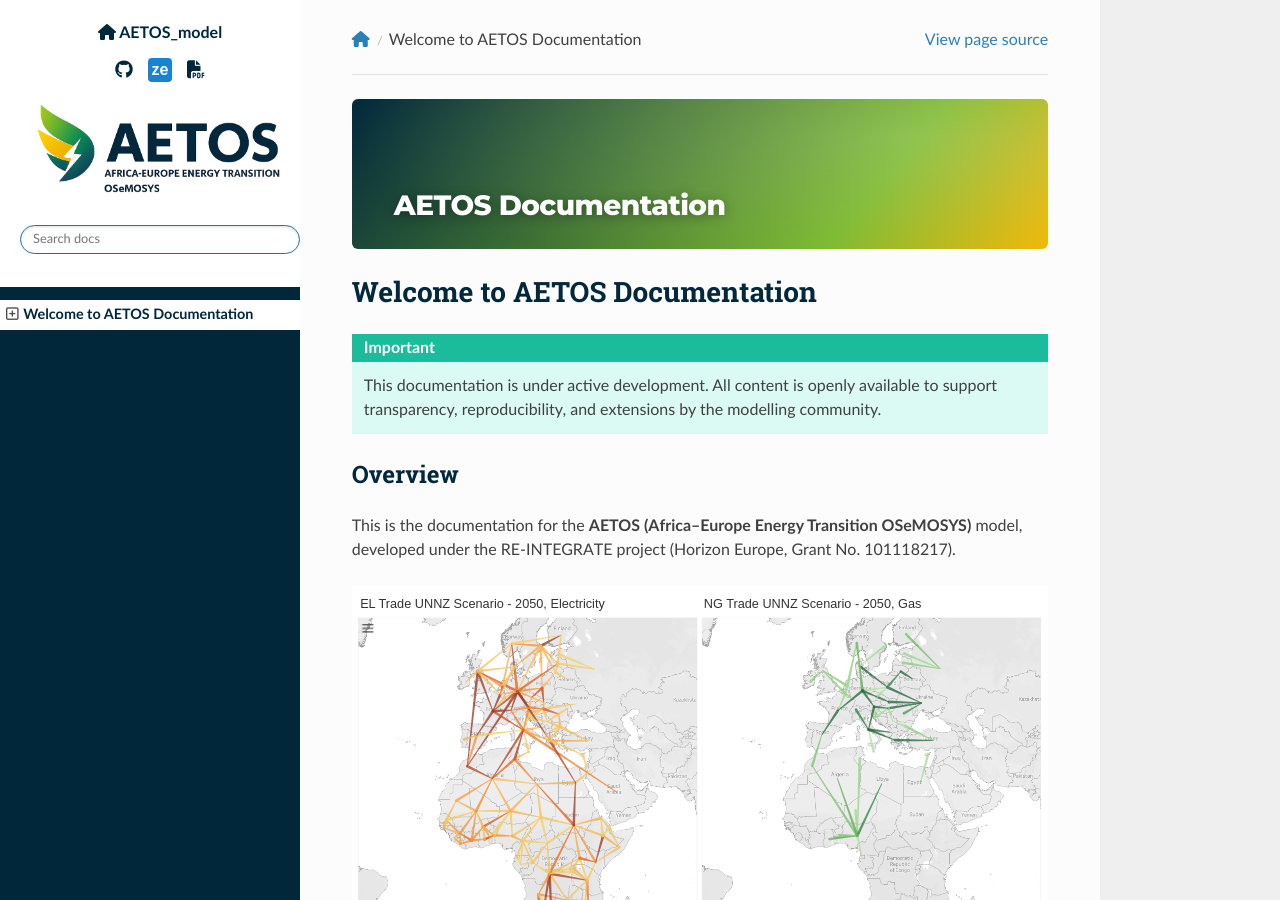
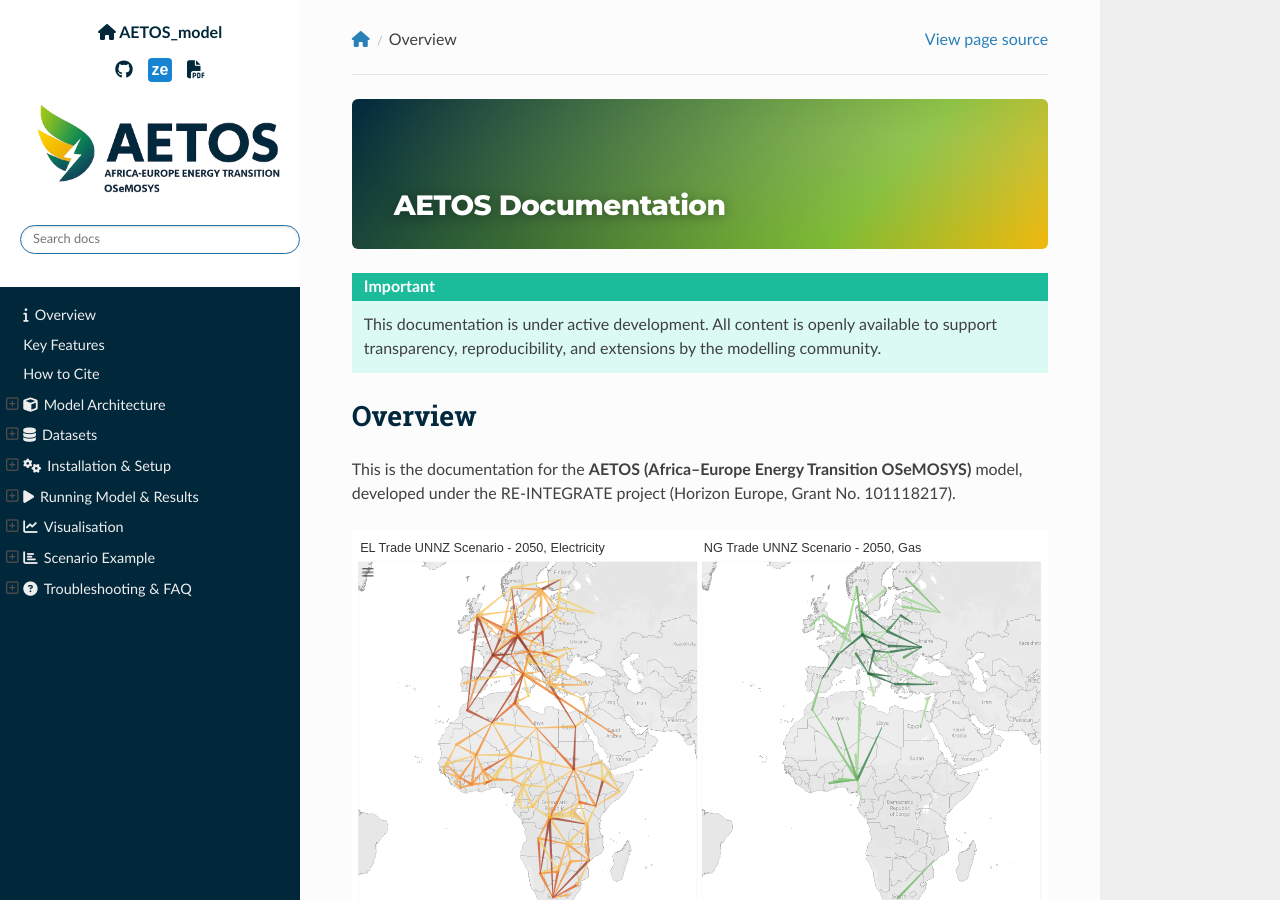
Before and after one commit to ekousoulos/AETOS_model, a Sphinx documentation site: the page built from docs/source/index.rst, in a window 1280 px wide and 900 px high. Built offline with Sphinx 7.4.7 and the Read the Docs theme 3.1.0, drawn with Linux system fonts in a browser that asks for light colours.

Commit message:
Update all

```diff
--- a/docs/source/index.rst
+++ b/docs/source/index.rst
@@ -6,8 +6,6 @@
            loading="lazy"></iframe>
    <div style="height:24px"></div>
 
-Welcome to AETOS Documentation
-==============================
 
 .. important::
 
@@ -61,3 +59,16 @@
    The Africa–Europe Energy Transition OSeMOSYS (AETOS) Model:
    A Multi-Country Framework for Cross-Continental Energy Trade.
    Zenodo. DOI: https://zenodo.org/records/17007181
+
+.. toctree::
+   :maxdepth: 2
+   :hidden:
+
+   1.introduction/index
+   2.model-architecture/index
+   3.datasets/index
+   4.installation-setup/index
+   5.running-model/index
+   6.result-visualisation/index
+   7.scenarios/index
+   8.troubleshooting-faq/index
```
Also changed, not shown: docs/source/1.introduction/index.rst (+10 -2 lines).
